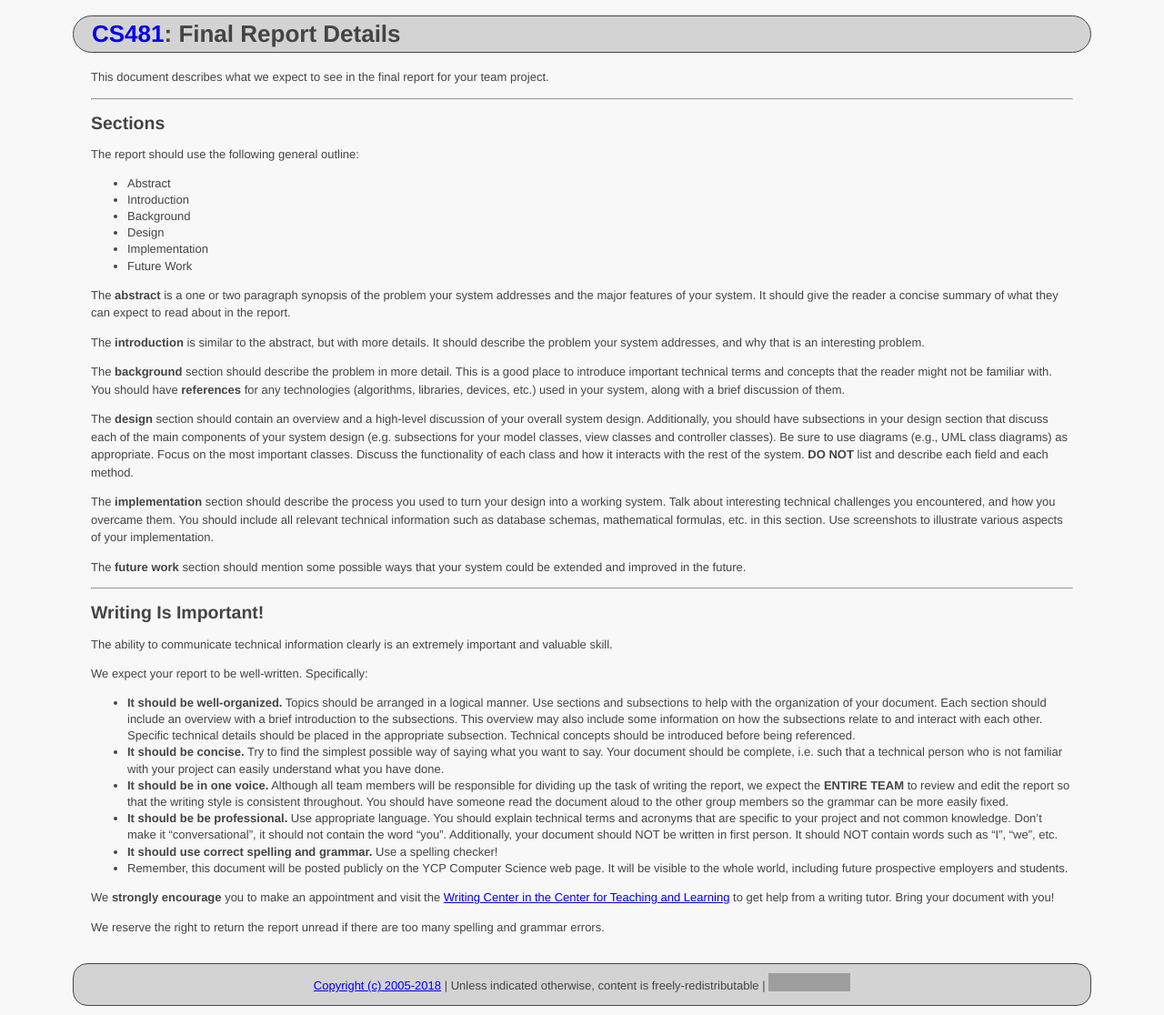
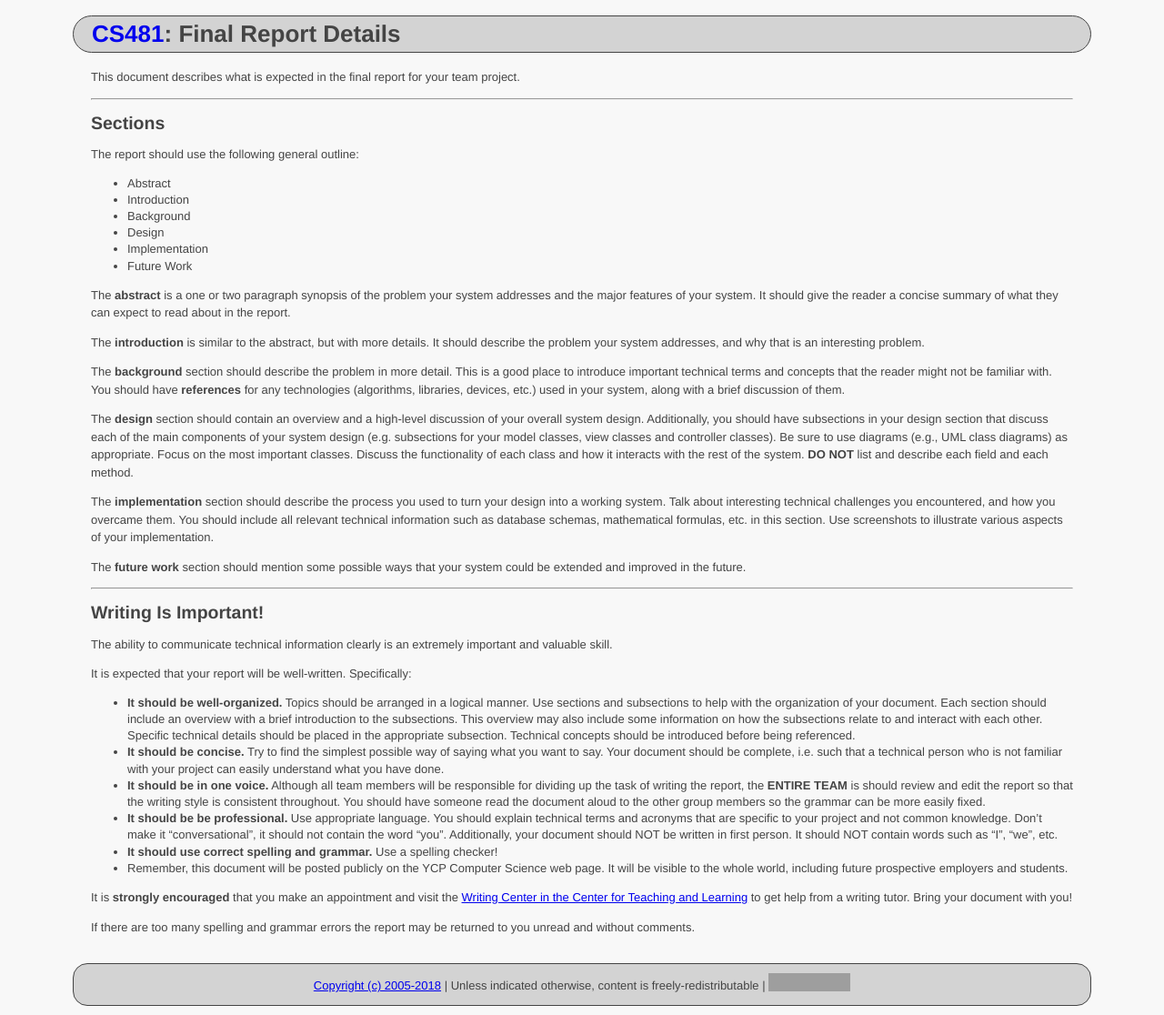
Before and after one commit to ycpcs/cs481-fall2018-101, a Jekyll site: the page built from assign/finalreport.md, in a window 1280 px wide. Shown: the whole page at 91% size. Built offline with Jekyll 4.4.1, drawn with Linux system fonts in a browser that asks for light colours; grey boxes are pictures that could not be loaded.

Commit message:
updated assignments

```diff
--- a/assign/finalreport.md
+++ b/assign/finalreport.md
@@ -4,7 +4,7 @@ course_number: CS481
 title: Final Report Details
 ---
 
-This document describes what we expect to see in the final report for your team project.
+This document describes what is expected in the final report for your team project.
 
 --- --- --- --- --- --- --- --- --- --- --- --- --- --- --- --- --- --- --- --- --- --- --- ---
 
@@ -43,15 +43,15 @@ The **future work** section should mention some possible ways that your system c
 
 The ability to communicate technical information clearly is an extremely important and valuable skill.
 
-We expect your report to be well-written. Specifically:
+It is expected that your report will be well-written. Specifically:
 
 -   **It should be well-organized.** Topics should be arranged in a logical manner. Use sections and subsections to help with the organization of your document. Each section should include an overview with a brief introduction to the subsections. This overview may also include some information on how the subsections relate to and interact with each other. Specific technical details should be placed in the appropriate subsection. Technical concepts should be introduced before being referenced.
 -   **It should be concise.** Try to find the simplest possible way of saying what you want to say. Your document should be complete, i.e. such that a technical person who is not familiar with your project can easily understand what you have done.
--   **It should be in one voice.** Although all team members will be responsible for dividing up the task of writing the report, we expect the **ENTIRE TEAM** to review and edit the report so that the writing style is consistent throughout. You should have someone read the document aloud to the other group members so the grammar can be more easily fixed.
+-   **It should be in one voice.** Although all team members will be responsible for dividing up the task of writing the report, the **ENTIRE TEAM** is should review and edit the report so that the writing style is consistent throughout. You should have someone read the document aloud to the other group members so the grammar can be more easily fixed.
 -   **It should be be professional.** Use appropriate language. You should explain technical terms and acronyms that are specific to your project and not common knowledge. Don't make it "conversational", it should not contain the word "you". Additionally, your document should NOT be written in first person. It should NOT contain words such as "I", "we", etc.
 -   **It should use correct spelling and grammar.** Use a spelling checker!
 -   Remember, this document will be posted publicly on the YCP Computer Science web page. It will be visible to the whole world, including future prospective employers and students.
 
-We **strongly encourage** you to make an appointment and visit the [Writing Center in the Center for Teaching and Learning](http://www.ycp.edu/offices-and-services/center-for-teaching-and-learning/writing-center/) to get help from a writing tutor. Bring your document with you!
+It is **strongly encouraged** that you make an appointment and visit the [Writing Center in the Center for Teaching and Learning](http://www.ycp.edu/offices-and-services/center-for-teaching-and-learning/writing-center/) to get help from a writing tutor. Bring your document with you!
 
-We reserve the right to return the report unread if there are too many spelling and grammar errors.
+If there are too many spelling and grammar errors the report may be returned to you unread and without comments.
```
